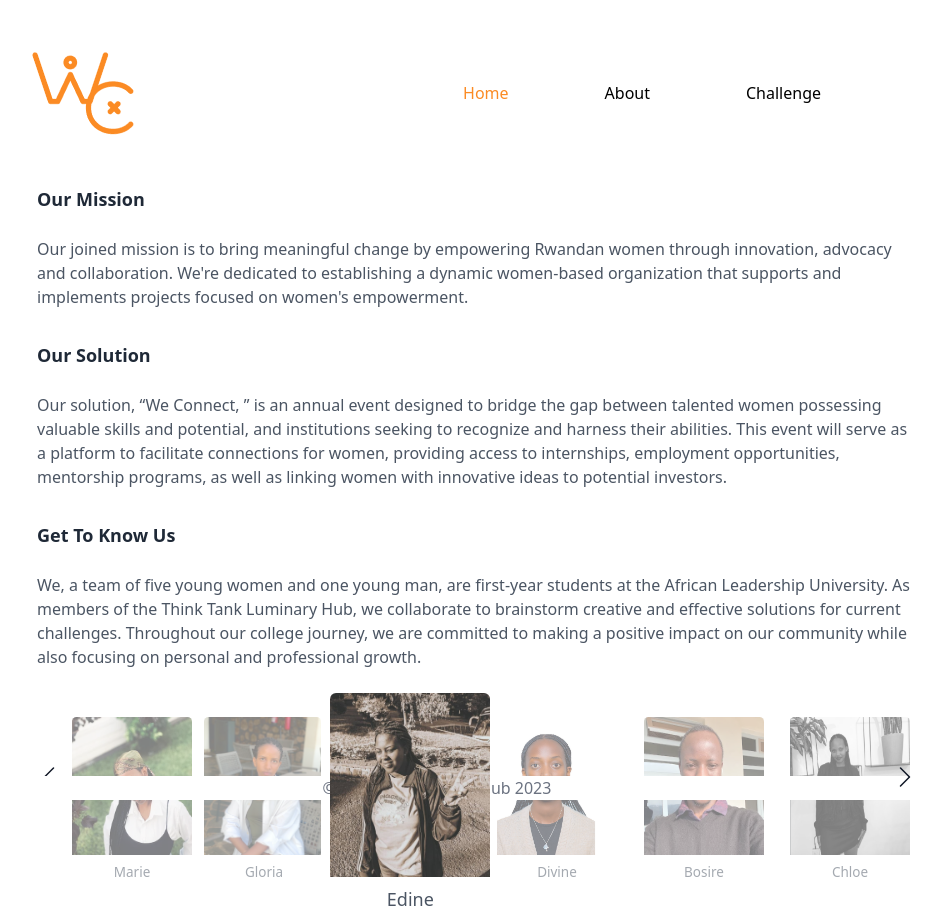
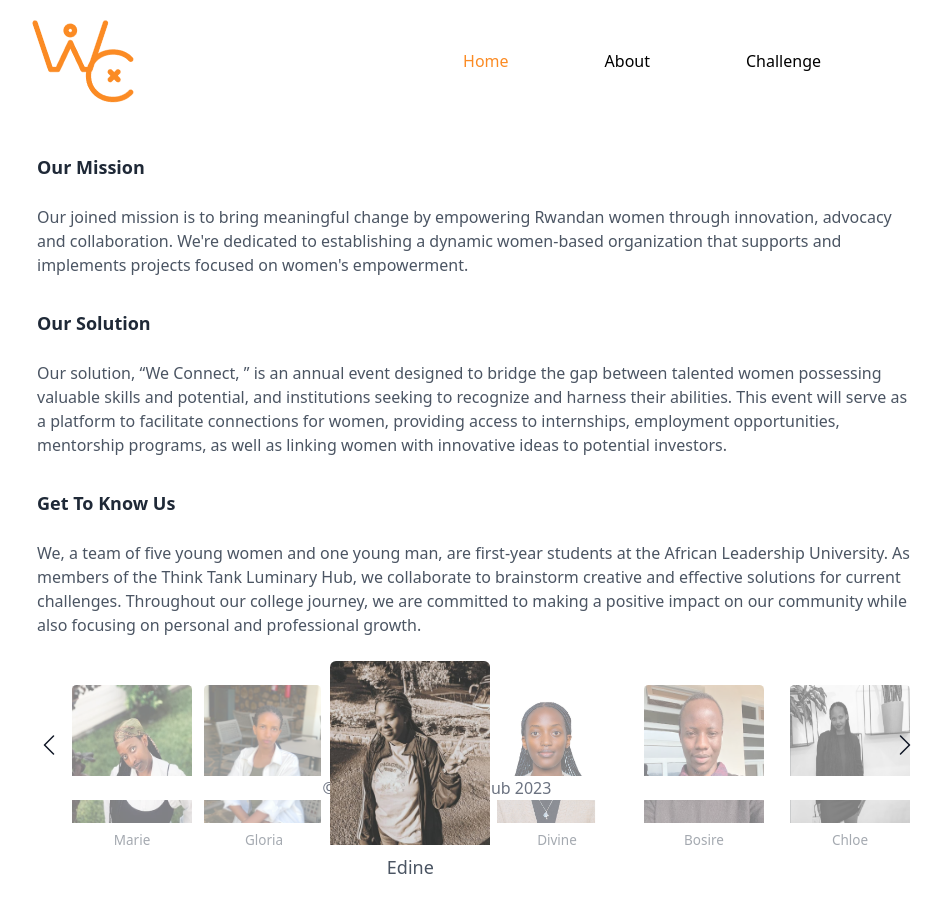
Before and after one commit to edine-noella/WeConnect, a React (Vite) app: page /about in a window 1280 px wide. Shown: the whole page, without its empty margins (203-1145 px from the left). After the commit the page ends 881 px from the top, so only its background shows below. Built offline with nearby package versions, Linux system fonts and the light colour scheme; the HTML template or start-up script is replaced by a standard one.

Commit message:
changed font 4

```diff
--- a/src/pages/AboutPage.jsx
+++ b/src/pages/AboutPage.jsx
@@ -43,7 +43,7 @@
       };
 
   return (
-    <div className="mt-10" >
+    <div className="mt-2" >
         <Navbar />
         <div className="ml-60 mr-40 mt-6">
 
--- a/src/pages/ChallengePage.jsx
+++ b/src/pages/ChallengePage.jsx
@@ -93,7 +93,7 @@
 
   return (
     <div>
-         <div className="pt-6 pb-10 ">
+         <div className="pt-4 pb-10 ">
          <Navbar />
          </div>
     <div className="pb-12">
```
